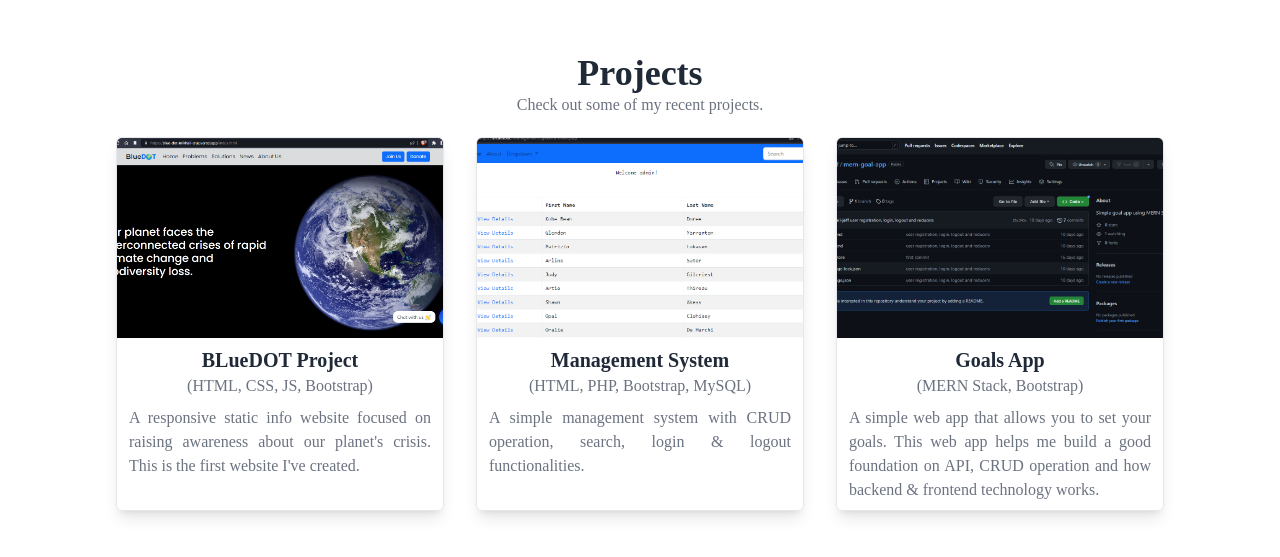
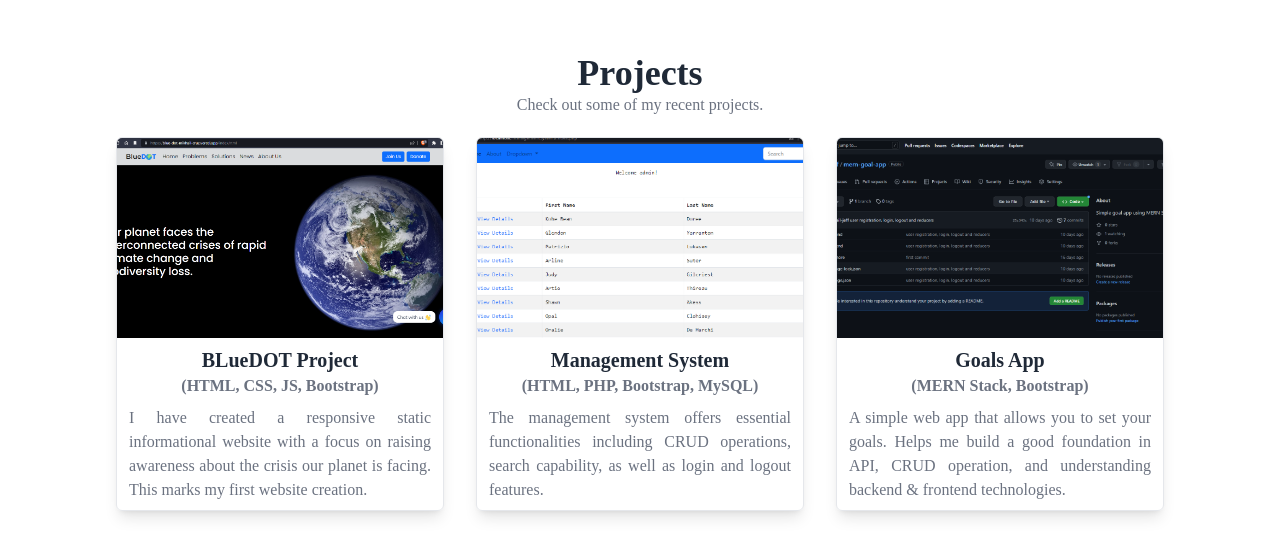
Before and after one commit to mikhail-jeff/portfolio, a React (Create React App) app: page / in a window 1280 px wide. Shown: the part 3188-3745 px from the top of the page. Built offline with nearby package versions, Linux system fonts and the light colour scheme.

Commit message:
edited projects component

```diff
--- a/src/components/About.jsx
+++ b/src/components/About.jsx
@@ -2,8 +2,7 @@ const About = () => {
 	return (
 		<section
 			name='about'
-			className='mb-[170px] w-full h-screen flex flex-col justify-center items-center text-gray-500'
-		>
+			className='mb-[170px] w-full h-screen flex flex-col justify-center items-center text-gray-500'>
 			<div className='max-w-[1080px] mx-auto p-4'>
 				<p className='text-4xl font-bold text-center mb-4 text-gray-800'>About</p>
 				<p className='max-w-[800px] text-justify'>
@@ -17,7 +16,7 @@ const About = () => {
 							<span className='font-medium'>- STI College Sta. Mesa -</span>
 						</p>
 						<p>
-							<span className='font-medium'>2016-2021</span>
+							<span className='font-medium'>2021</span>
 						</p>
 					</div>
 					<div className='flex justify-between items-center max-w-[500px] mx-auto mt-3'>
--- a/src/components/Projects.jsx
+++ b/src/components/Projects.jsx
@@ -19,10 +19,10 @@ const Projects = () => {
 							alt=''
 						/>
 						<a href='https://github.com/mikhail-jeff/BlueDOT'>
-							<p className='font-bold text-xl text-center pt-2 text-gray-800'>BLueDOT Project</p>
+							<p className='font-extrabold text-xl text-center pt-2 text-gray-800'>BLueDOT Project</p>
 						</a>
-						<p className='font-medium text-center'>(HTML, CSS, JS, Bootstrap)</p>
-						<p className='font-medium  px-3 py-2 text-justify'>A responsive static info website focused on raising awareness about our planet's crisis. This is the first website I've created.</p>
+						<p className='font-bold text-center'>(HTML, CSS, JS, Bootstrap)</p>
+						<p className='font-medium  px-3 py-2 text-justify'>I have created a responsive static informational website with a focus on raising awareness about the crisis our planet is facing. This marks my first website creation.</p>
 					</div>
 
 					<div className='inline-block border shadow-lg rounded-md overflow-hidden dark:shadow-gray-500 dark:shadow-md'>
@@ -32,10 +32,10 @@ const Projects = () => {
 							alt=''
 						/>
 						<a href='https://github.com/mikhail-jeff/managementSystem'>
-							<p className='font-bold text-xl text-center pt-2  text-gray-800'>Management System</p>
+							<p className='font-extrabold text-xl text-center pt-2  text-gray-800'>Management System</p>
 						</a>
-						<p className='font-medium text-center'>(HTML, PHP, Bootstrap, MySQL)</p>
-						<p className='font-medium  px-3 py-2 text-justify'>A simple management system with CRUD operation, search, login & logout functionalities.</p>
+						<p className='font-bold text-center'>(HTML, PHP, Bootstrap, MySQL)</p>
+						<p className='font-medium  px-3 py-2 text-justify'>The management system offers essential functionalities including CRUD operations, search capability, as well as login and logout features.</p>
 					</div>
 
 					<div className='inline-block border shadow-lg rounded-md overflow-hidden dark:shadow-gray-500 dark:shadow-md'>
@@ -45,10 +45,10 @@ const Projects = () => {
 							alt=''
 						/>
 						<a href='https://github.com/mikhail-jeff/mern-goal-app'>
-							<p className='font-bold text-xl text-center pt-2 text-gray-800'>Goals App</p>
+							<p className='font-extrabold text-xl text-center pt-2 text-gray-800'>Goals App</p>
 						</a>
-						<p className='font-medium text-center'>(MERN Stack, Bootstrap)</p>
-						<p className='font-medium  px-3 py-2 text-justify'>A simple web app that allows you to set your goals. This web app helps me build a good foundation on API, CRUD operation and how backend & frontend technology works.</p>
+						<p className='font-bold text-center'>(MERN Stack, Bootstrap)</p>
+						<p className='font-medium  px-3 py-2 text-justify'>A simple web app that allows you to set your goals. Helps me build a good foundation in API, CRUD operation, and understanding backend & frontend technologies.</p>
 					</div>
 				</div>
 			</div>
```
